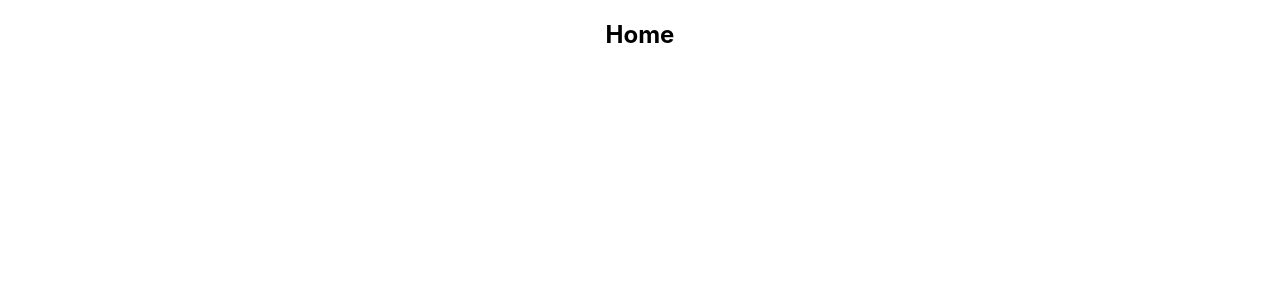
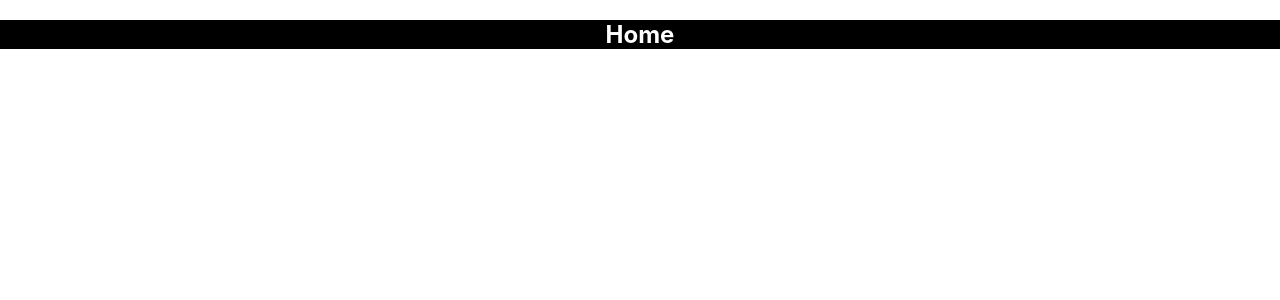
Before and after one commit to PedroAlencarr/WebProgPraticalWork, a React (Create React App) app in the folder frontend/: page / in a window 1280 px wide. Shown: the top 300 px of the page. Built offline with nearby package versions, Linux system fonts and the light colour scheme.

Commit message:
Add Sass dependency

```diff
--- a/frontend/package.json
+++ b/frontend/package.json
@@ -10,6 +10,7 @@
     "react-dom": "^18.3.1",
     "react-router-dom": "^6.28.0",
     "react-scripts": "5.0.1",
+    "sass": "^1.81.0",
     "web-vitals": "^2.1.4"
   },
   "scripts": {
--- a/frontend/src/pages/Home/Home.jsx
+++ b/frontend/src/pages/Home/Home.jsx
@@ -1,3 +1,5 @@
+import './Home.scss';
+
 export default function Home() {
 
   return (
--- /dev/null
+++ b/frontend/src/pages/Home/Home.scss
@@ -0,0 +1,4 @@
+#home {
+    background-color: black;
+    color: white;
+}
```
Also changed, not shown: 1 other file (tests, documents, lock files or other folders).
